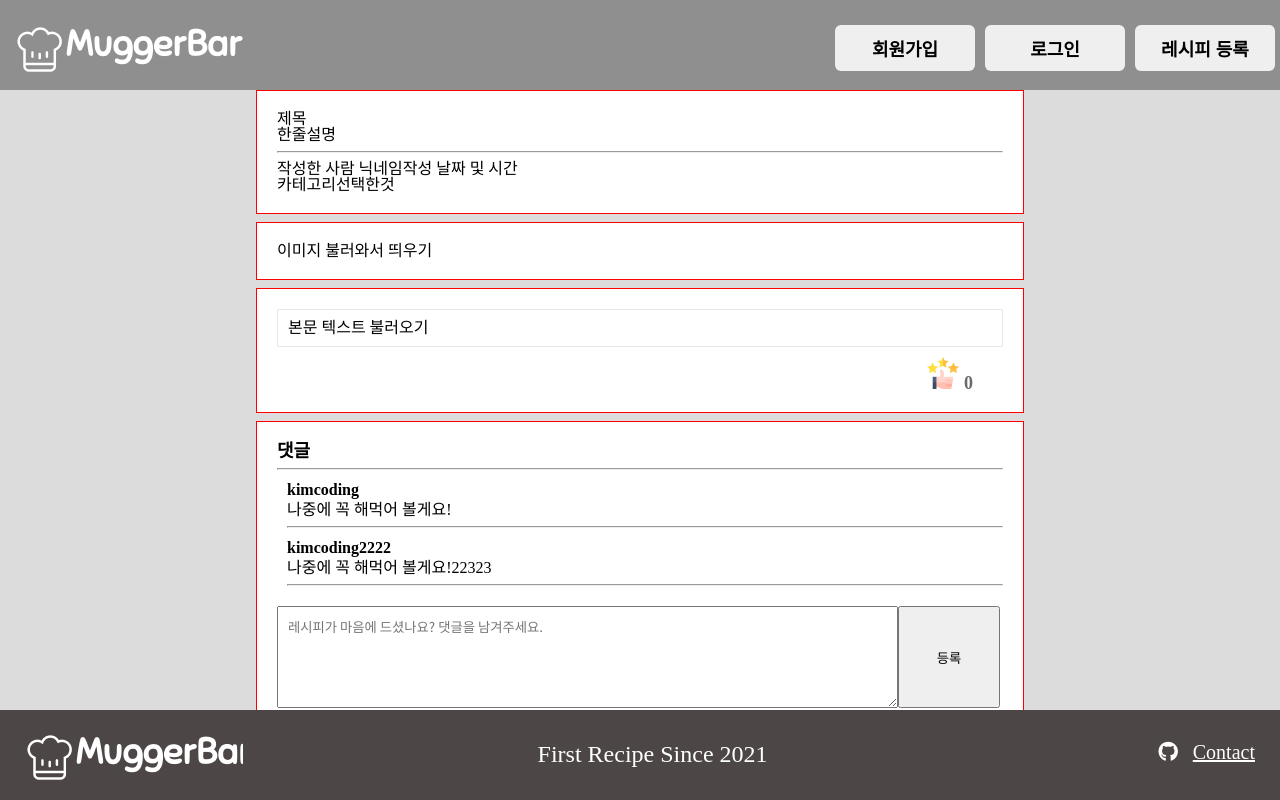
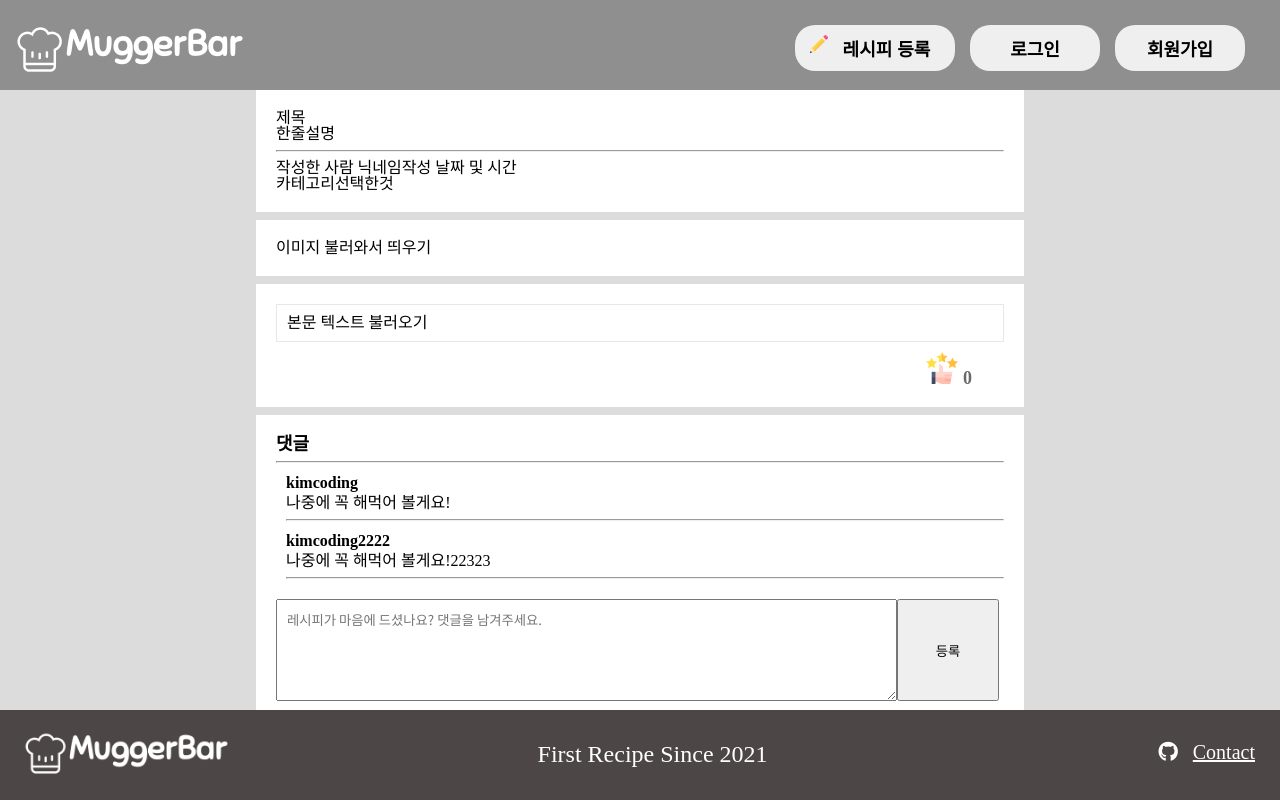
Before and after one commit to dddtttt000/MuggerBar-1, a React (Create React App) app in the folder client/: page /recipes in a window 1280 px wide. Built offline with nearby package versions, Linux system fonts and the light colour scheme; no server answers.

Commit message:
Feat : Add CSS

```diff
--- a/client/src/App.css
+++ b/client/src/App.css
@@ -388,7 +388,6 @@ input::placeholder {
 .rp-wrap {
   background-color: #fff;
   width: 768px;
-  border: 1px solid red;
   margin-bottom: 8px;
   padding: 20px;
   text-align: left;
@@ -488,6 +487,8 @@ footer {
   height: 68px;
   background: url("./img/MuggerBar-Logo-White.png");
   float: left;
+  background-position: center;
+  background-size: contain;
 }
 
 .ft-text {
@@ -520,7 +521,6 @@ footer {
   height: 350px;
 }
 .main-content-wrap {
-  border: 1px solid blue;
   margin-bottom: 90px;
 }
 
@@ -540,7 +540,7 @@ footer {
 }
 
 .itemList {
-  border: 1px solid red;
+  /* border: 1px solid red; */
   display: flex;
   flex-direction: row;
   padding: 10px;
@@ -549,7 +549,7 @@ footer {
 
 .itemCard {
   flex: 0;
-  border: 1px solid red;
+  border: 1px solid rgb(105, 105, 105);
   width: 330px;
   height: 300px;
   border-radius: 15px;
@@ -561,6 +561,7 @@ footer {
   height: 214px;
   border-top-right-radius: 15px;
   border-top-left-radius: 15px;
+  /* border: 1px solid rgb(105, 105, 105); */
 }
 
 .card-text {
@@ -606,6 +607,10 @@ footer {
   color: rgb(105, 105, 105);
   border: 1px solid rgb(105, 105, 105);
   border-radius: 3px;
+  cursor: pointer;
+}
+.s-btn-wrap > input:hover {
+  color: black;
 }
 
 .mainNav {
@@ -631,20 +636,46 @@ footer {
   width: 90%;
   margin: 20px auto;
 }
+
 .mainBtn {
   position: relative;
   border: 0;
   font-size: 18px;
   font-weight: bold;
   cursor: pointer;
-  border-radius: 6px;
+  border-radius: 20px;
   padding: 10px 10px;
-  width: 140px;
+  width: 130px;
   float: right;
   margin: 5px;
   /* left: 30%; */
 }
 
+.m-my {
+  float: right;
+  right: -280px;
+}
+
+.m-post {
+  float: right;
+  right: 320px;
+  width: 160px;
+}
+
+.m-sign {
+  float: right;
+  right: 5px;
+}
+
+.m-btn-img {
+  background: url("./img/pencil-icon.png");
+  width: 18px;
+  height: 18px;
+  float: left;
+  background-position: center;
+  background-size: contain;
+  margin-left: 5px;
+}
 .ps-save {
   outline: 0;
   border: 0;
@@ -656,7 +687,7 @@ footer {
 
 .ps-save-wrap {
   position: fixed;
-  width: 200px;
+  width: 150px;
   margin-top: 20px;
 }
 
--- a/client/src/components/MainNav.js
+++ b/client/src/components/MainNav.js
@@ -7,12 +7,16 @@ function MainNav({ handleLogout, isLogin }) {
   return (
     <>
       <div className="mainNav">
-        <div className="logo-mainNav"></div>
+        <a className="logo-mainNav" href="/">
+          <div className="logo-mainNav "></div>
+        </a>
+
         <div className="nav-btn-wrap">
           <div className="">
-            {/* <Link to={isLogin ? "./posting" : "./login"}> */}
-            <Link to="./posting">
-              <button type="submit" className="mainBtn">
+            <Link to={isLogin ? "./posting" : "./login"}>
+              {/* <Link to="./posting"> */}
+              <button type="submit" className="mainBtn m-post">
+                <div className="m-btn-img" />
                 레시피 등록
               </button>
             </Link>
@@ -20,14 +24,18 @@ function MainNav({ handleLogout, isLogin }) {
 
           {isLogin ? (
             <div className="">
-              <button type="submit" className="mainBtn" onClick={handleLogout}>
+              <button
+                type="submit"
+                className="mainBtn m-sign"
+                onClick={handleLogout}
+              >
                 로그아웃
               </button>
             </div>
           ) : (
             <div className="">
               <Link to="./login">
-                <button type="submit" className="mainBtn">
+                <button type="submit" className="mainBtn m-sign">
                   로그인
                 </button>
               </Link>
@@ -37,7 +45,7 @@ function MainNav({ handleLogout, isLogin }) {
           {isLogin ? (
             <div className="">
               <Link to="./mypage">
-                <button type="submit" className="mainBtn">
+                <button type="submit" className="mainBtn m-my">
                   마이페이지
                 </button>
               </Link>
@@ -45,7 +53,7 @@ function MainNav({ handleLogout, isLogin }) {
           ) : (
             <div className="">
               <Link to="./signup">
-                <button type="submit" className="mainBtn">
+                <button type="submit" className="mainBtn m-my">
                   회원가입
                 </button>
               </Link>
```
